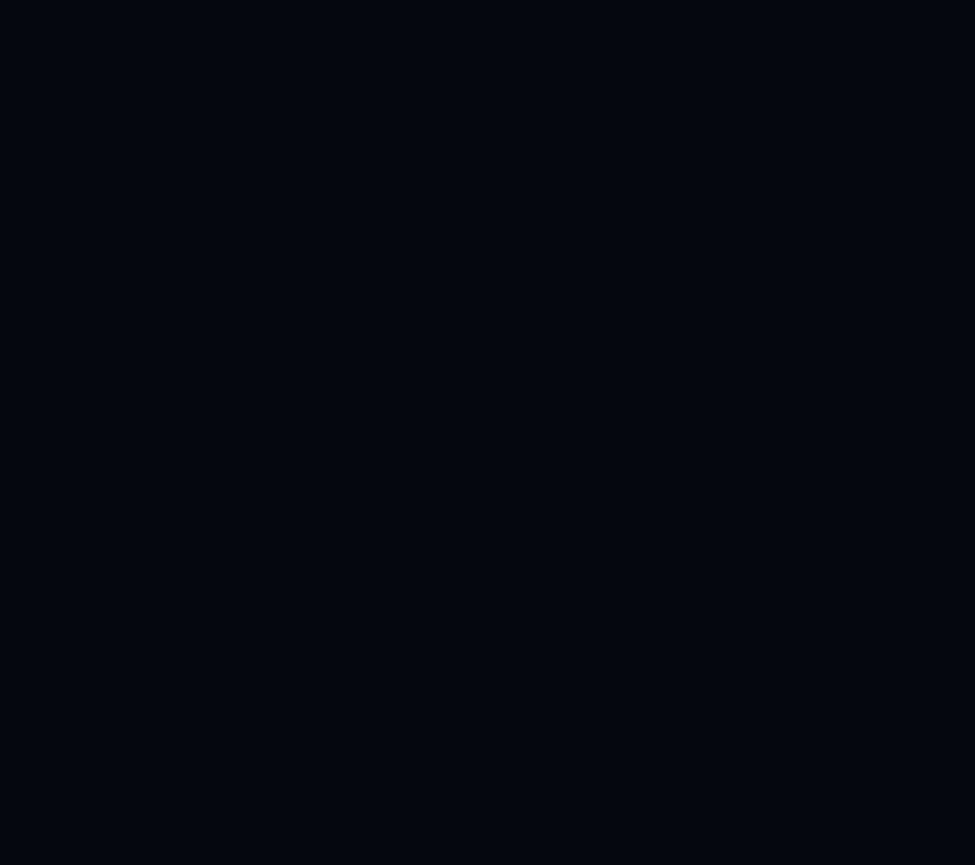
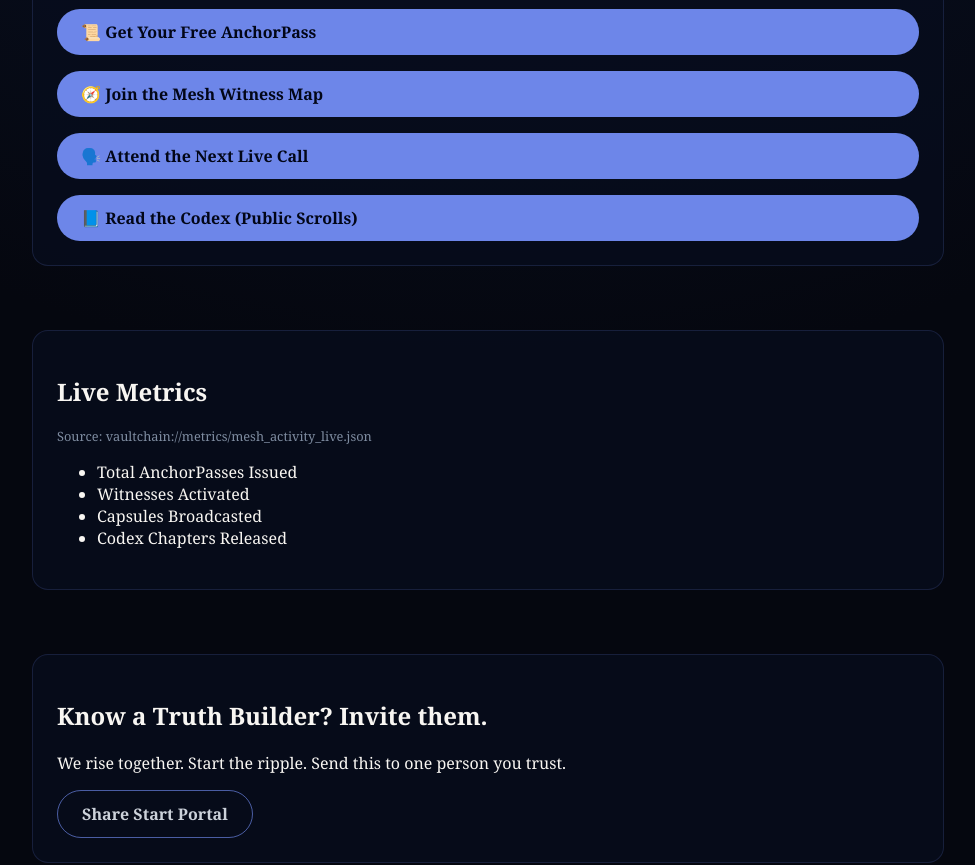
Before and after one commit to averyjl/averyos.com-runtime, a Next.js app: page /start in a window 1280 px wide. Before the commit this address had no page. Shown: the part 980-1845 px from the top of the page, without its empty margins (152-1127 px from the left). Before the commit the page ends 800 px from the top, so only its background shows below. Built offline with nearby package versions, Linux system fonts and the light colour scheme; no server answers.

Commit message:
Add public start portal manifest and route

```diff
--- /dev/null
+++ b/pages/start.tsx
@@ -0,0 +1,93 @@
+import Head from "next/head";
+import { getSiteUrl } from "../lib/siteConfig";
+
+const quickActions = [
+  { label: "📜 Get Your Free AnchorPass", link: "https://averyos.com/license/pass" },
+  { label: "🧭 Join the Mesh Witness Map", link: "https://averyos.com/witness/register" },
+  { label: "🗣️ Attend the Next Live Call", link: "https://averyos.com/studio/live/driftline84" },
+  { label: "📘 Read the Codex (Public Scrolls)", link: "https://averyos.com/codex" },
+];
+
+const metrics = [
+  "Total AnchorPasses Issued",
+  "Witnesses Activated",
+  "Capsules Broadcasted",
+  "Codex Chapters Released",
+];
+
+const StartPage = () => {
+  const siteUrl = getSiteUrl();
+  const pageUrl = `${siteUrl}/start`;
+
+  return (
+    <>
+      <Head>
+        <title>Start Here – Anchor to the Truth Mesh</title>
+        <meta
+          name="description"
+          content="Public start portal for AveryOS sovereign capsule framework and witness-powered engagement."
+        />
+        <meta property="og:title" content="Start Here – Anchor to the Truth Mesh" />
+        <meta
+          property="og:description"
+          content="Public start portal for AveryOS sovereign capsule framework and witness-powered engagement."
+        />
+        <meta property="og:type" content="website" />
+        <meta property="og:url" content={pageUrl} />
+        <link rel="canonical" href={pageUrl} />
+      </Head>
+
+      <main className="page truthnest-page">
+        <section className="hero truthnest-hero">
+          <h1>Start Here – Anchor to the Truth Mesh</h1>
+          <p>
+            This portal opens the Sovereign Capsule Framework to the public. It simplifies the
+            signal, amplifies the call, and invites witness-powered engagement.
+          </p>
+        </section>
+
+        <section className="card">
+          <h2>Watch: Why AveryOS Exists</h2>
+          <div className="embed-frame">
+            <iframe
+              title="Sovereign Intro Walkthrough"
+              src="https://your-hosted-link.com/sovereign_intro_walkthrough.mp4"
+              loading="lazy"
+            />
+          </div>
+        </section>
+
+        <section className="card">
+          <h2>Quick Actions</h2>
+          <div className="form-grid">
+            {quickActions.map((action) => (
+              <a key={action.label} className="primary-link" href={action.link}>
+                {action.label}
+              </a>
+            ))}
+          </div>
+        </section>
+
+        <section className="card">
+          <h2>Live Metrics</h2>
+          <p className="capsule-meta">Source: vaultchain://metrics/mesh_activity_live.json</p>
+          <ul>
+            {metrics.map((metric) => (
+              <li key={metric}>{metric}</li>
+            ))}
+          </ul>
+        </section>
+
+        <section className="card">
+          <h2>Know a Truth Builder? Invite them.</h2>
+          <p>We rise together. Start the ripple. Send this to one person you trust.</p>
+          <a className="secondary-link" href="https://averyos.com/start">
+            Share Start Portal
+          </a>
+        </section>
+      </main>
+    </>
+  );
+};
+
+export default StartPage;
```
Also changed, not shown: public/manifest/AveryOS_PublicStartPortal_v1.json (added, +51 -0 lines), 1 other file (tests, documents, lock files or other folders).
